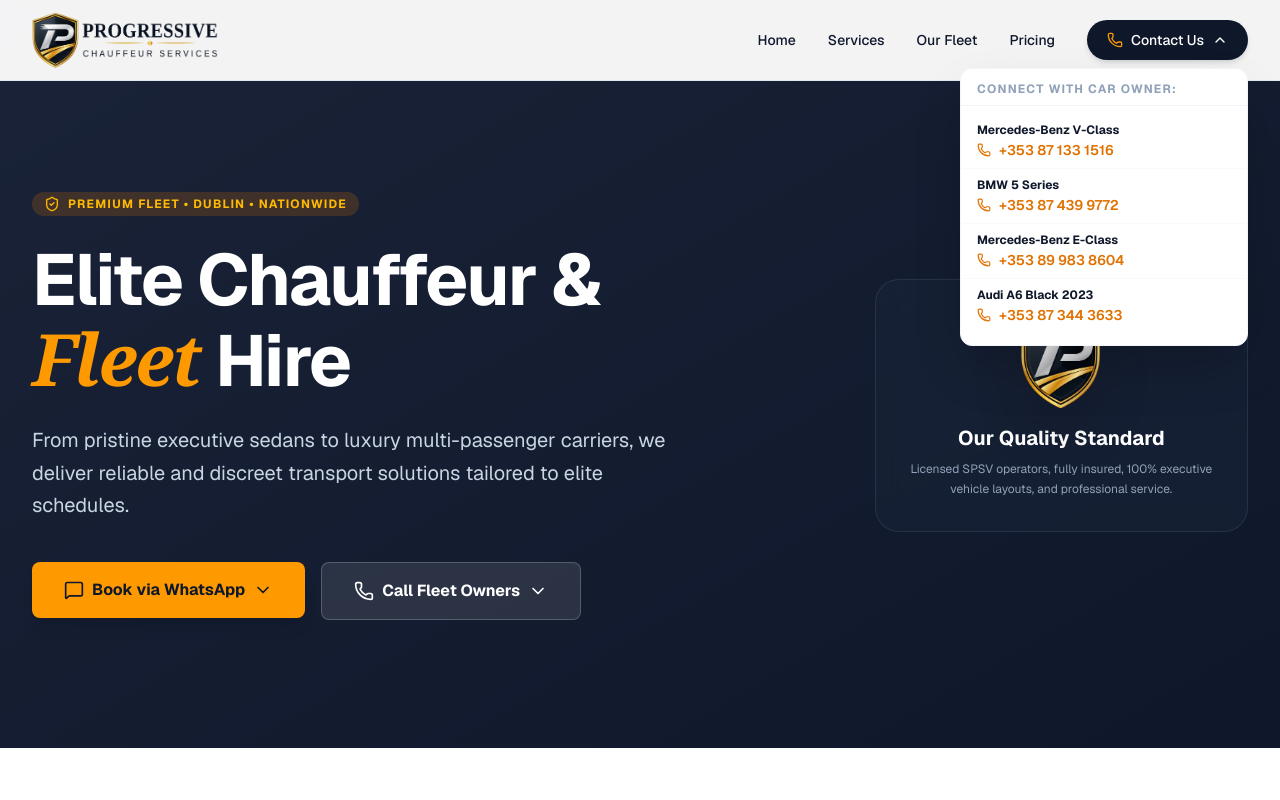
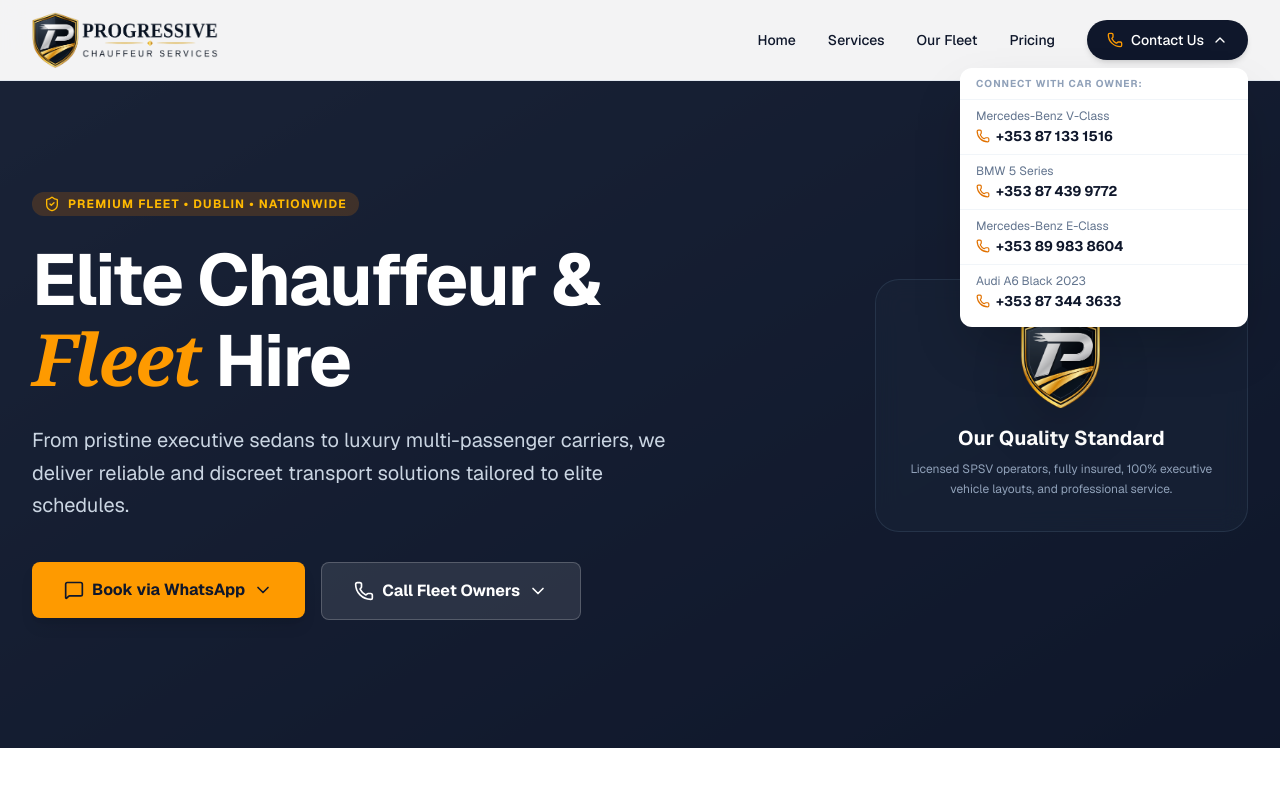
Before and after one commit to eshaibu/progressive-chauffeur, a Next.js app: page / in a window 1280 px wide. Both pictures are taken after a click on the button "Contact Us". Shown: the top 800 px of the page. Built offline with nearby package versions, Linux system fonts and the light colour scheme.

Commit message:
add DispatchDropdown component

```diff
--- a/components/AgreedFares.tsx
+++ b/components/AgreedFares.tsx
@@ -1,18 +1,14 @@
-"use client";
-
-import React, { useState } from 'react';
-import { Map, MessageSquare, ShieldCheck, ChevronDown } from 'lucide-react';
-import { businessInfo } from '@/config/constants';
-
-const agreedFares = [
-  { car: "BMW 5 Series", airport: "€50", outside: "€80", tag: "Premium Sport" },
-  { car: "Audi A6 Black 2023", airport: "€50", outside: "€80", tag: "Sleek Performance" },
-  { car: "Mercedes-Benz E-Class", airport: "€70", outside: "€90", tag: "Cream Leather Cabin" },
-  { car: "Mercedes-Benz V-Class", airport: "€70", outside: "€80", tag: "6 Passengers Luxury" }
-];
+import React from 'react';
+import { Map, MessageSquare, ShieldCheck } from 'lucide-react';
+import { DispatchDropdown } from '@/components/ui/DispatchDropdown';
 
 export const AgreedFares = () => {
-  const [showDispatch, setShowDispatch] = useState(false);
+  const agreedFares = [
+    { car: "BMW 5 Series", airport: "€50", outside: "€80", tag: "Premium Sport" },
+    { car: "Audi A6 Black 2023", airport: "€50", outside: "€80", tag: "Sleek Performance" },
+    { car: "Mercedes-Benz E-Class", airport: "€70", outside: "€90", tag: "Cream Leather Cabin" },
+    { car: "Mercedes-Benz V-Class", airport: "€70", outside: "€80", tag: "6 Passengers Luxury" }
+  ];
 
   return (
     <section id="pricing" className="py-24 bg-white">
@@ -37,7 +33,6 @@
                     <span className="text-xs text-slate-500 font-semibold leading-tight">Airport ↔ City Center</span>
                     <span className="text-base font-bold text-slate-900">{fare.airport}</span>
                   </div>
-
                   <div className="flex justify-between items-center">
                     <span className="text-xs text-slate-500 font-semibold leading-tight">Outside Journeys</span>
                     <span className="text-base font-bold text-slate-900">{fare.outside}</span>
@@ -66,7 +61,6 @@
         {/* Inter City Banner */}
         <div className="bg-slate-900 text-white rounded-3xl p-8 lg:p-12 border border-slate-800 relative shadow-lg max-w-5xl mx-auto">
 
-          {/* Isolated overflow-hidden layer so the dropdown below doesn't get clipped */}
           <div className="absolute inset-0 overflow-hidden rounded-3xl pointer-events-none">
             <div className="absolute right-0 bottom-0 opacity-10 transform translate-x-1/4 translate-y-1/4">
               <Map className="w-80 h-80 text-amber-500"/>
@@ -81,7 +75,6 @@
                 Smooth, luxurious nationwide journeys departing from Dublin Airport. Fully tailored schedules with complete wait-and-return flexibility. Rates are highly customized and negotiated based on stops.
               </p>
 
-              {/* Example inter-city prices grid */}
               <div className="grid grid-cols-2 sm:grid-cols-3 gap-4">
                 <div className="bg-slate-800/60 p-3 rounded-lg border border-slate-700">
                   <span className="text-[10px] font-bold text-slate-500 block uppercase">To Cork</span>
@@ -99,36 +92,14 @@
             </div>
 
             <div className="lg:col-span-5 flex justify-start lg:justify-end">
-
-              <div className="relative">
-                <button
-                  onClick={() => setShowDispatch(!showDispatch)}
-                  className="inline-flex w-full sm:w-auto items-center justify-center px-6 py-3.5 bg-amber-500 hover:bg-amber-400 text-slate-900 font-bold rounded-lg transition"
-                >
-                  <MessageSquare className="w-4 h-4 mr-2"/>
-                  Negotiate Custom Route
-                  <ChevronDown className={`ml-2 w-4 h-4 transition-transform duration-200 ${showDispatch ? 'rotate-180' : ''}`} />
-                </button>
-
-                {showDispatch && (
-                  <div className="absolute top-full right-0 mt-2 w-full sm:w-72 bg-white text-slate-900 rounded-xl shadow-2xl py-2 z-50 text-left">
-                    <p className="text-[10px] font-bold text-slate-400 px-4 pb-2 border-b border-slate-100 uppercase tracking-widest">Message Driver Directly:</p>
-                    {businessInfo.dispatch.map((item, i) => (
-                      <a
-                        key={i}
-                        href={`https://wa.me/${item.phone.replace(/\s+/g, '')}`}
-                        target="_blank"
-                        rel="noopener noreferrer"
-                        className="block px-4 py-2 hover:bg-amber-50 text-sm font-bold border-b border-slate-100 last:border-0"
-                      >
-                        <span className="text-xs text-slate-500 block font-normal">{item.name}</span>
-                        {item.phone}
-                      </a>
-                    ))}
-                  </div>
-                )}
-              </div>
-
+              <DispatchDropdown
+                type="whatsapp"
+                label="Negotiate Custom Route"
+                icon={<MessageSquare className="w-4 h-4 mr-2" />}
+                wrapperClassName="w-full sm:w-auto"
+                buttonClassName="inline-flex w-full sm:w-auto items-center justify-center px-6 py-3.5 bg-amber-500 hover:bg-amber-400 text-slate-900 font-bold rounded-lg transition"
+                dropdownClassName="right-0 mt-2 w-full sm:w-72"
+              />
             </div>
           </div>
         </div>
--- a/components/Navigation.tsx
+++ b/components/Navigation.tsx
@@ -1,8 +1,9 @@
 "use client";
 
 import React, { useState } from 'react';
-import { Menu, X, Phone, ChevronDown } from 'lucide-react';
+import { Menu, X, Phone } from 'lucide-react';
 import { BrandLogo } from '@/components/ui/BrandLogo';
+import { DispatchDropdown } from '@/components/ui/DispatchDropdown';
 import { businessInfo } from '@/config/constants';
 
 const navLinks = [
@@ -14,7 +15,6 @@
 
 export const Navigation = () => {
   const [isMenuOpen, setIsMenuOpen] = useState(false);
-  const [showPhoneList, setShowPhoneList] = useState(false);
 
   return (
     <nav className="fixed w-full z-50 bg-white/95 backdrop-blur-md border-b border-slate-200">
@@ -35,37 +35,14 @@
               </a>
             ))}
 
-            <div className="relative">
-              <button
-                onClick={() => setShowPhoneList(!showPhoneList)}
-                className="flex items-center text-sm font-medium bg-slate-900 text-white px-5 py-2.5 rounded-full hover:bg-slate-800 transition shadow-md"
-              >
-                <Phone className="w-4 h-4 mr-2 text-amber-500" />
-                Contact Us
-                <ChevronDown className={`ml-2 w-4 h-4 transition-transform ${showPhoneList ? 'rotate-180' : ''}`} />
-              </button>
-
-              {showPhoneList && (
-                <div className="absolute right-0 mt-2 w-72 bg-white rounded-xl shadow-2xl border border-slate-100 py-3 z-[60]">
-                  <div className="px-4 pb-2 mb-2 border-b border-slate-100">
-                    <p className="text-xs font-bold text-slate-400 uppercase tracking-widest">Connect with Car Owner:</p>
-                  </div>
-                  {businessInfo.dispatch.map((item, i) => (
-                    <a
-                      key={i}
-                      href={`tel:${item.phone.replace(/\s+/g, '')}`}
-                      className="flex flex-col px-4 py-2 hover:bg-slate-50 transition border-b border-slate-50 last:border-0"
-                    >
-                      <span className="text-xs font-bold text-slate-900">{item.name}</span>
-                      <div className="flex items-center text-amber-600 font-semibold text-sm mt-0.5">
-                        <Phone className="w-3.5 h-3.5 mr-2" />
-                        {item.phone}
-                      </div>
-                    </a>
-                  ))}
-                </div>
-              )}
-            </div>
+            <DispatchDropdown
+              type="phone"
+              label="Contact Us"
+              icon={<Phone className="w-4 h-4 mr-2 text-amber-500" />}
+              buttonClassName="flex items-center text-sm font-medium bg-slate-900 text-white px-5 py-2.5 rounded-full hover:bg-slate-800 transition shadow-md"
+              dropdownClassName="right-0 w-72"
+              menuLabel="Connect with Car Owner:"
+            />
           </div>
 
           <button className="lg:hidden p-2 text-slate-700" onClick={() => setIsMenuOpen(!isMenuOpen)}>
--- /dev/null
+++ b/components/ui/DispatchDropdown.tsx
@@ -0,0 +1,87 @@
+"use client";
+
+import React, { useState, useRef, useEffect } from 'react';
+import { ChevronDown, Phone } from 'lucide-react';
+import { businessInfo } from '@/config/constants';
+
+interface DispatchDropdownProps {
+  type: 'phone' | 'whatsapp';
+  label: string;
+  icon?: React.ReactNode;
+  wrapperClassName?: string;
+  buttonClassName?: string;
+  dropdownClassName?: string;
+  chevronClassName?: string;
+  menuLabel?: string;
+}
+
+export const DispatchDropdown = ({
+   type,
+   label,
+   icon,
+   wrapperClassName = "",
+   buttonClassName = "",
+   dropdownClassName = "left-0 w-full",
+   chevronClassName = "w-4 h-4",
+   menuLabel
+ }: DispatchDropdownProps) => {
+  const [isOpen, setIsOpen] = useState(false);
+  const dropdownRef = useRef<HTMLDivElement>(null);
+
+  // This brilliantly handles closing the dropdown when clicking anywhere else
+  useEffect(() => {
+    const handleClickOutside = (event: MouseEvent) => {
+      if (dropdownRef.current && !dropdownRef.current.contains(event.target as Node)) {
+        setIsOpen(false);
+      }
+    };
+
+    document.addEventListener('mousedown', handleClickOutside);
+    return () => document.removeEventListener('mousedown', handleClickOutside);
+  }, []);
+
+  const defaultMenuLabel = type === 'whatsapp' ? "Message Driver Directly:" : "Call Driver Directly:";
+  const finalMenuLabel = menuLabel || defaultMenuLabel;
+
+  return (
+    <div className={`relative ${wrapperClassName}`} ref={dropdownRef}>
+      <button
+        onClick={() => setIsOpen(!isOpen)}
+        className={buttonClassName}
+      >
+        {icon}
+        {label}
+        <ChevronDown className={`ml-2 transition-transform duration-200 ${chevronClassName} ${isOpen ? 'rotate-180' : ''}`} />
+      </button>
+
+      {isOpen && (
+        <div className={`absolute top-full mt-2 bg-white text-slate-900 rounded-xl shadow-2xl py-2 z-50 text-left ${dropdownClassName}`}>
+          <p className="text-[10px] font-bold text-slate-400 px-4 pb-2 border-b border-slate-100 uppercase tracking-widest">
+            {finalMenuLabel}
+          </p>
+          {businessInfo.dispatch.map((item, i) => {
+            const cleanPhone = item.phone.replace(/\s+/g, '');
+            const href = type === 'whatsapp' ? `https://wa.me/${cleanPhone}` : `tel:${cleanPhone}`;
+            const targetProps = type === 'whatsapp' ? { target: "_blank", rel: "noopener noreferrer" } : {};
+
+            return (
+              <a
+                key={i}
+                href={href}
+                {...targetProps}
+                className="block px-4 py-2 hover:bg-amber-50 text-sm font-bold border-b border-slate-100 last:border-0"
+                onClick={() => setIsOpen(false)}
+              >
+                <span className="text-xs text-slate-500 block font-normal">{item.name}</span>
+                <div className="flex items-center mt-0.5 text-slate-900 font-bold">
+                  {type === 'phone' && <Phone className="w-3.5 h-3.5 mr-1.5 text-amber-600" />}
+                  {item.phone}
+                </div>
+              </a>
+            );
+          })}
+        </div>
+      )}
+    </div>
+  );
+};
```
Also changed, not shown: components/Hero.tsx (+21 -77 lines).
